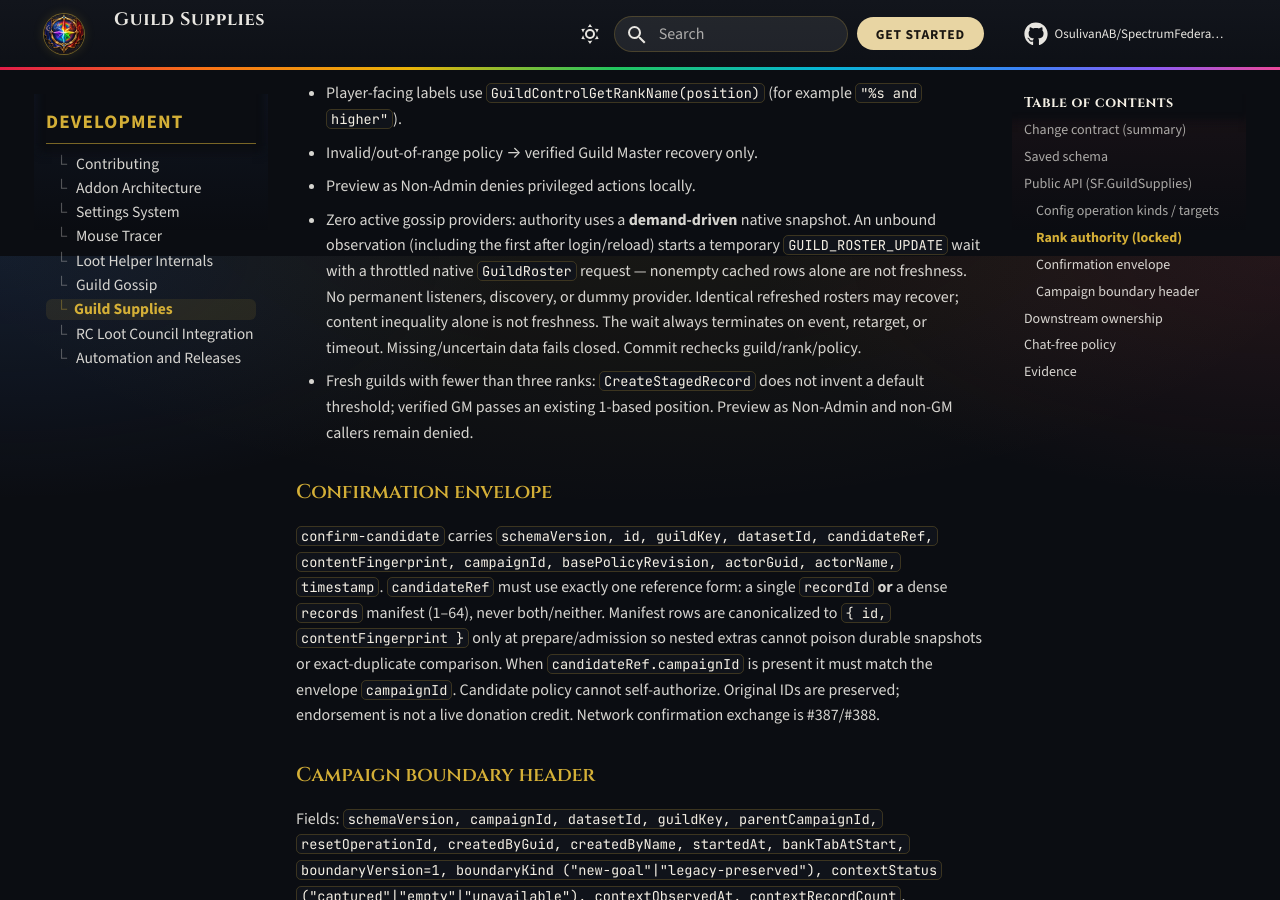
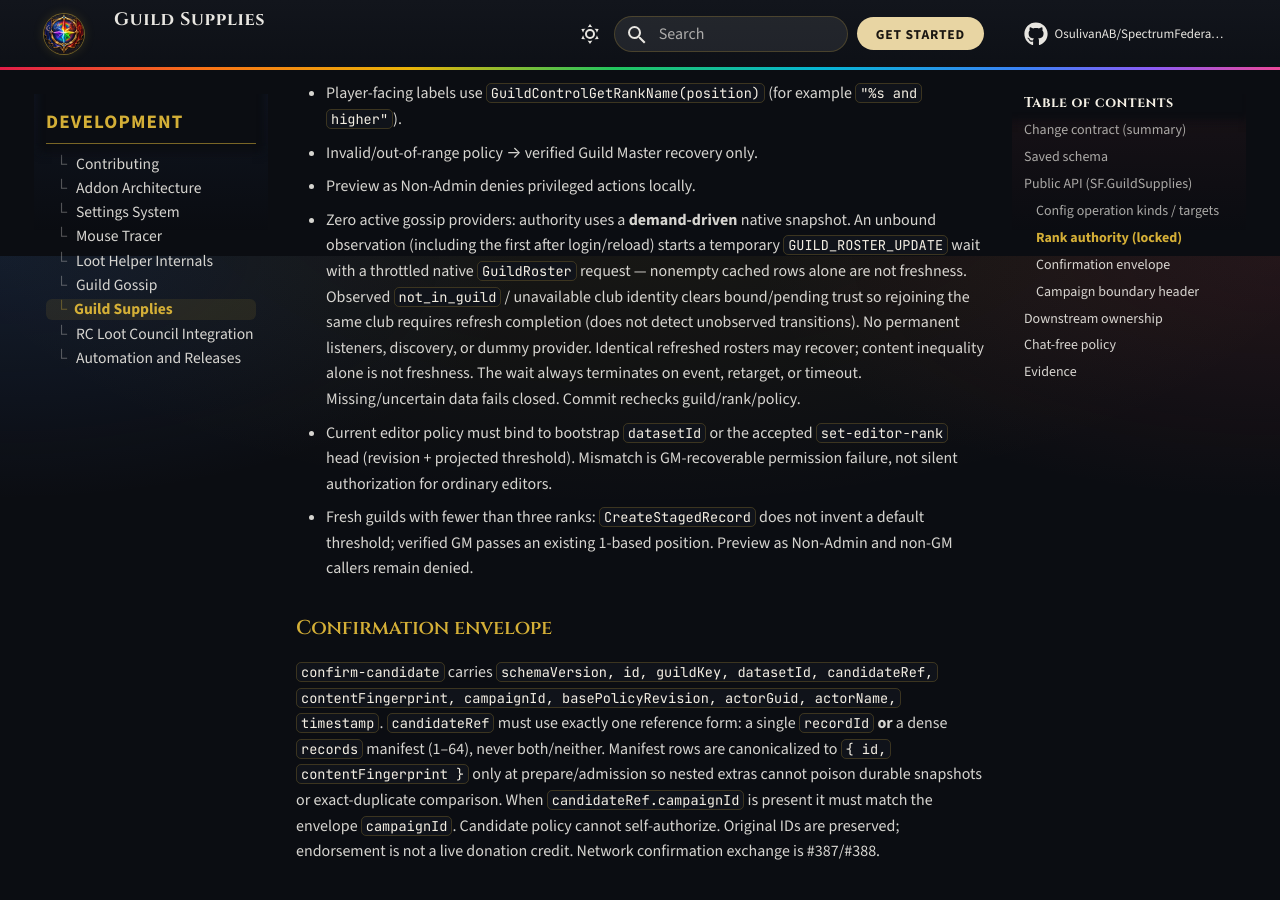
Before and after one commit to OsulivanAB/SpectrumFederation, an MkDocs documentation site: the page built from docs/development/guild-supplies/index.md, in a window 1280 px wide and 900 px high, scrolled down 3344 px. Built offline with MkDocs 1.6.1 and Material for MkDocs 9.7.7, drawn with Linux system fonts in a browser that asks for light colours; comment, search, counter and statistics services are not loaded.

Commit message:
Repair roster identity-loss invalidation, finite timestamps, and policy binding.
Clear demand-roster trust when identity is unavailable; require finite
nonnegative operation timestamps; bind permission revision/threshold to the
bootstrap dataset or accepted set-editor-rank head for GM-recoverable mismatch.

Co-authored-by: Anthony <OsulivanAB@users.noreply.github.com>

```diff
--- a/docs/development/guild-supplies/index.md
+++ b/docs/development/guild-supplies/index.md
@@ -82,7 +82,8 @@ Caps: **4,096** accepted operations / guild; **128** combined pending+conflict a
 - Player-facing labels use `GuildControlGetRankName(position)` (for example `"%s and higher"`).
 - Invalid/out-of-range policy → verified Guild Master recovery only.
 - Preview as Non-Admin denies privileged actions locally.
-- Zero active gossip providers: authority uses a **demand-driven** native snapshot. An unbound observation (including the first after login/reload) starts a temporary `GUILD_ROSTER_UPDATE` wait with a throttled native `GuildRoster` request — nonempty cached rows alone are not freshness. No permanent listeners, discovery, or dummy provider. Identical refreshed rosters may recover; content inequality alone is not freshness. The wait always terminates on event, retarget, or timeout. Missing/uncertain data fails closed. Commit rechecks guild/rank/policy.
+- Zero active gossip providers: authority uses a **demand-driven** native snapshot. An unbound observation (including the first after login/reload) starts a temporary `GUILD_ROSTER_UPDATE` wait with a throttled native `GuildRoster` request — nonempty cached rows alone are not freshness. Observed `not_in_guild` / unavailable club identity clears bound/pending trust so rejoining the same club requires refresh completion (does not detect unobserved transitions). No permanent listeners, discovery, or dummy provider. Identical refreshed rosters may recover; content inequality alone is not freshness. The wait always terminates on event, retarget, or timeout. Missing/uncertain data fails closed. Commit rechecks guild/rank/policy.
+- Current editor policy must bind to bootstrap `datasetId` or the accepted `set-editor-rank` head (revision + projected threshold). Mismatch is GM-recoverable permission failure, not silent authorization for ordinary editors.
 - Fresh guilds with fewer than three ranks: `CreateStagedRecord` does not invent a default threshold; verified GM passes an existing 1-based position. Preview as Non-Admin and non-GM callers remain denied.
 
 ### Confirmation envelope
```
Also changed, not shown: SpectrumFederation/modules/GuildSupplies/AGENTS.md (+2 -1 lines), 4 other files.
